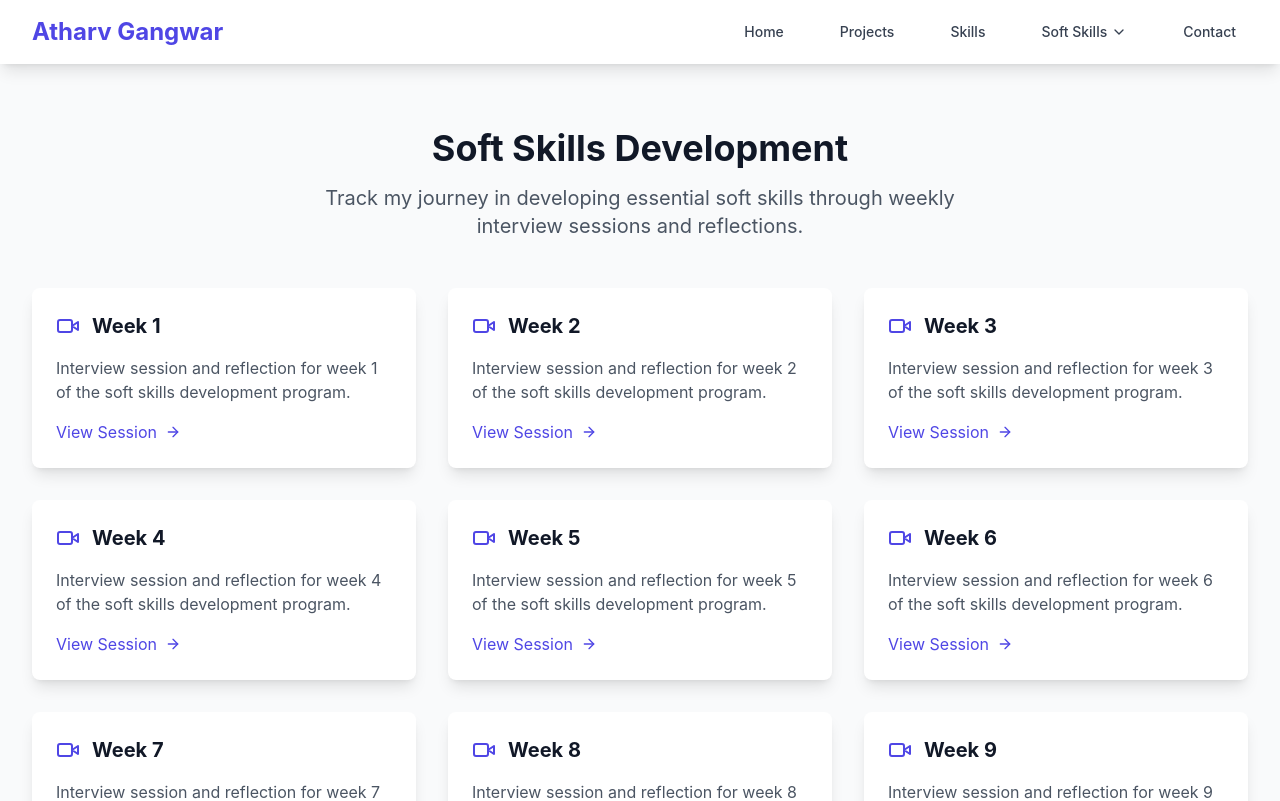
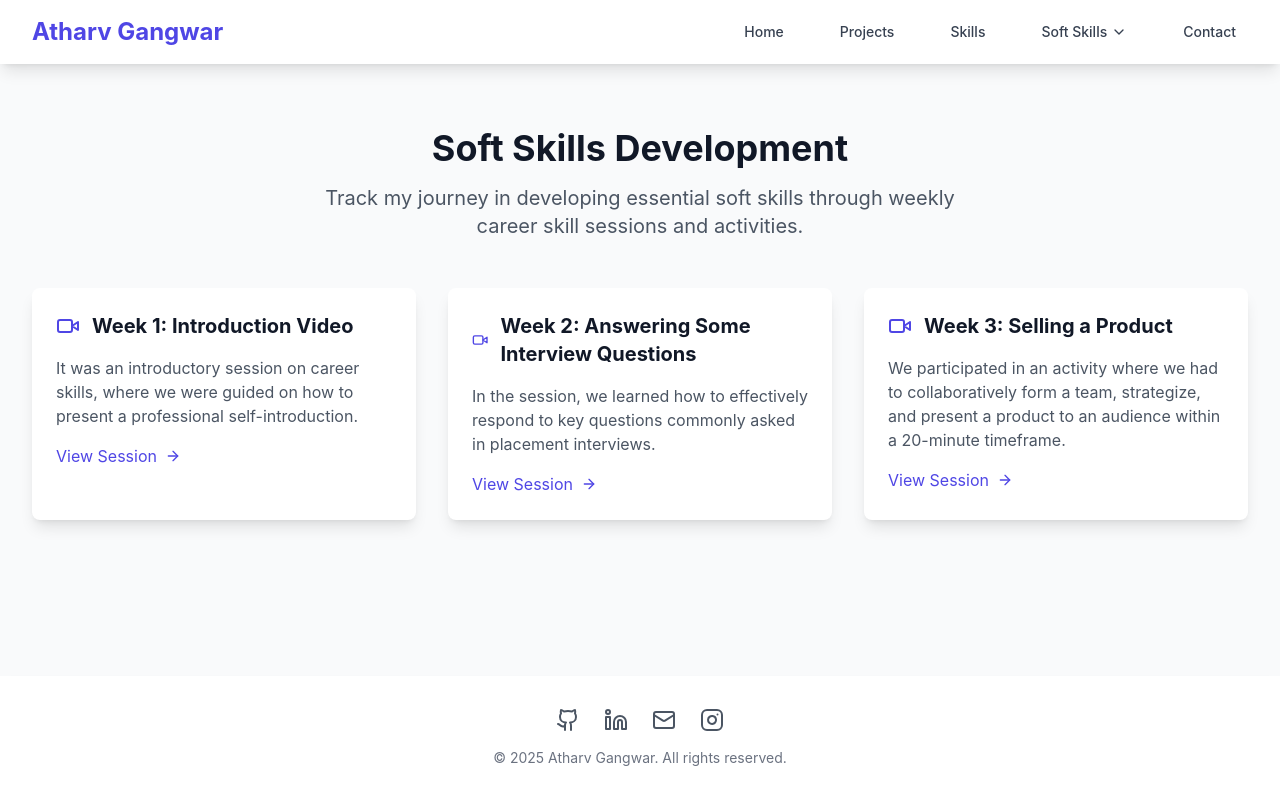
Before and after one commit to AtharvGangwar48/AboutAtharv, a React (Vite) app: page /softskills/overview in a window 1280 px wide. Shown: the top 801 px of the page. Built offline with nearby package versions, Linux system fonts and the light colour scheme.

Commit message:
Update SoftSkills.tsx

```diff
--- a/src/pages/SoftSkills.tsx
+++ b/src/pages/SoftSkills.tsx
@@ -3,7 +3,26 @@ import { Link } from 'react-router-dom';
 import { Video, ArrowRight } from 'lucide-react';
 
 function SoftSkills() {
-  const weeks = Array.from({ length: 14 }, (_, i) => i + 1);
+  const weekData = [
+    {
+      week: 1,
+      title: "Week 1: Introduction Video",
+      description:
+        "It was an introductory session on career skills, where we were guided on how to present a professional self-introduction.",
+    },
+    {
+      week: 2,
+      title: "Week 2: Answering Some Interview Questions",
+      description:
+        "In the session, we learned how to effectively respond to key questions commonly asked in placement interviews.",
+    },
+    {
+      week: 3,
+      title: "Week 3: Selling a Product",
+      description:
+        "We participated in an activity where we had to collaboratively form a team, strategize, and present a product to an audience within a 20-minute timeframe.",
+    },
+  ];
 
   return (
     <div className="max-w-7xl mx-auto px-4 sm:px-6 lg:px-8 py-16">
@@ -13,14 +32,17 @@ function SoftSkills() {
         transition={{ duration: 0.5 }}
         className="text-center mb-12"
       >
-        <h1 className="text-4xl font-bold text-gray-900 mb-4">Soft Skills Development</h1>
+        <h1 className="text-4xl font-bold text-gray-900 mb-4">
+          Soft Skills Development
+        </h1>
         <p className="text-xl text-gray-600 max-w-2xl mx-auto">
-          Track my journey in developing essential soft skills through weekly interview sessions and reflections.
+          Track my journey in developing essential soft skills through weekly
+          career skill sessions and activities.
         </p>
       </motion.div>
 
       <div className="grid grid-cols-1 md:grid-cols-2 lg:grid-cols-3 gap-8">
-        {weeks.map((week) => (
+        {weekData.map(({ week, title, description }) => (
           <motion.div
             key={week}
             initial={{ opacity: 0, y: 20 }}
@@ -30,11 +52,9 @@ function SoftSkills() {
           >
             <div className="flex items-center mb-4">
               <Video className="text-indigo-600 mr-3" size={24} />
-              <h2 className="text-xl font-bold text-gray-900">Week {week}</h2>
+              <h2 className="text-xl font-bold text-gray-900">{title}</h2>
             </div>
-            <p className="text-gray-600 mb-4">
-              Interview session and reflection for week {week} of the soft skills development program.
-            </p>
+            <p className="text-gray-600 mb-4">{description}</p>
             <Link
               to={`/softskills/week${week}`}
               className="inline-flex items-center text-indigo-600 hover:text-indigo-700"
```
